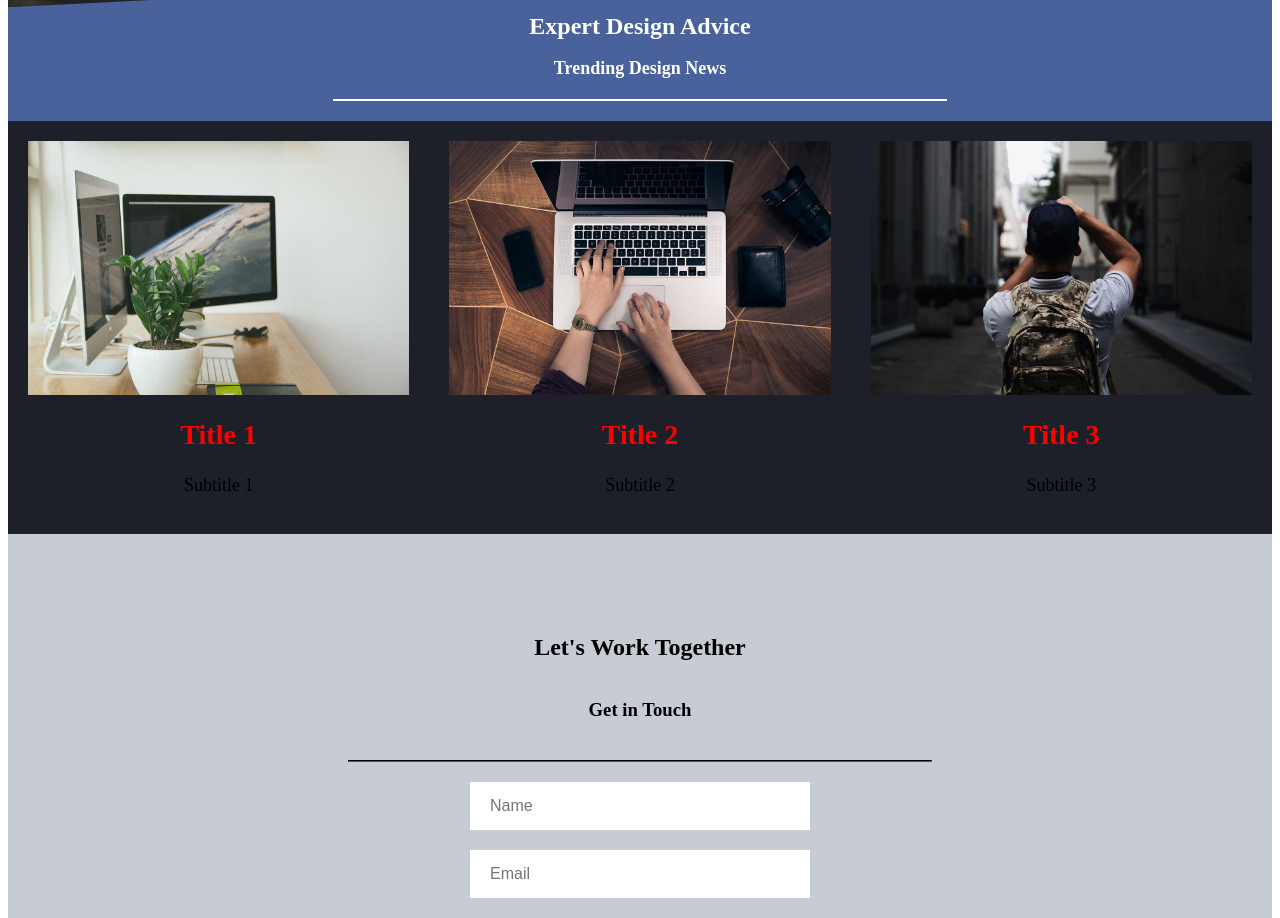
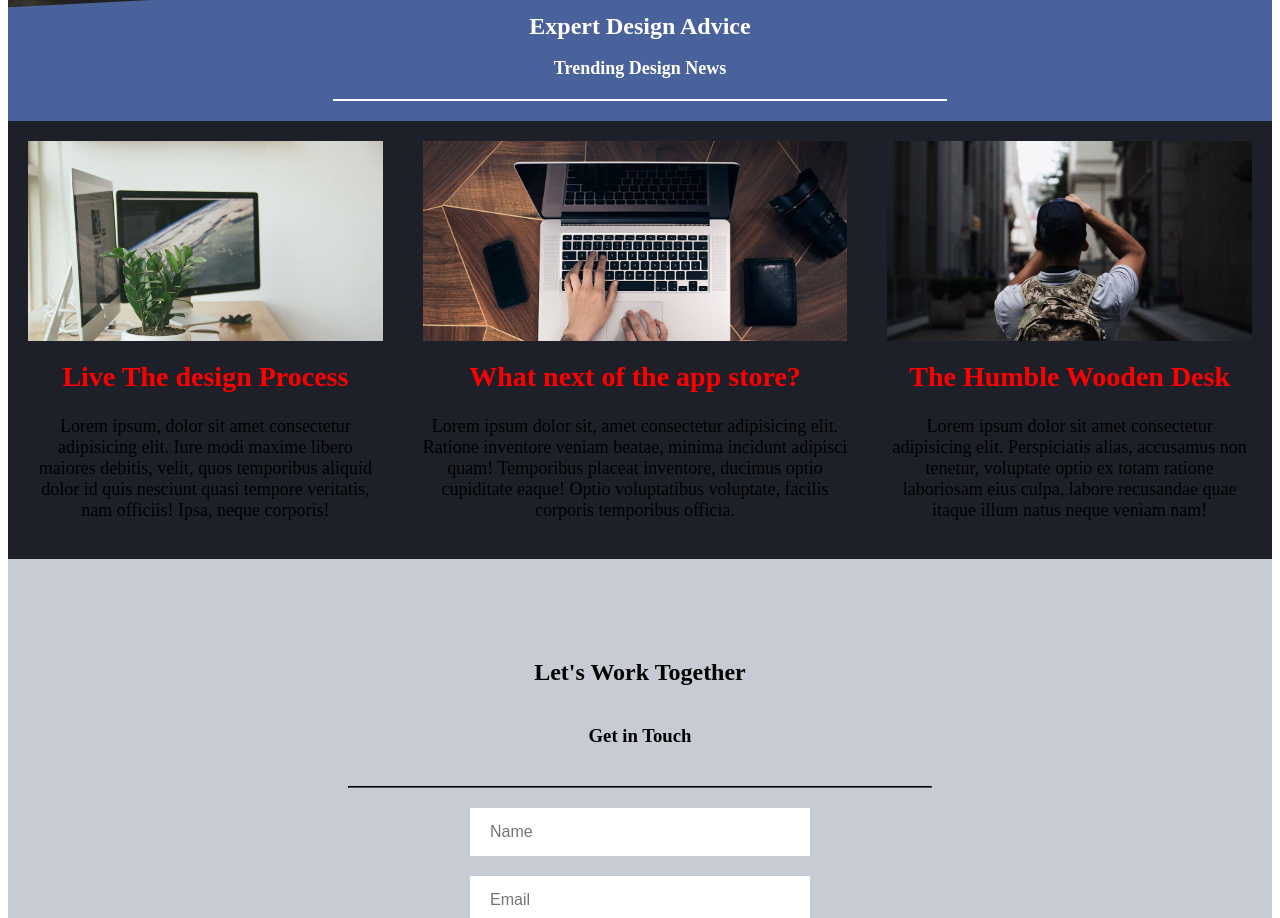
Before and after one commit to leamusa/proj-html-vuejs, a Vue app: page / in a window 1280 px wide. Shown: the part 3040-3958 px from the top of the page. Built offline with nearby package versions, Linux system fonts and the light colour scheme.

Commit message:
ovelray on the card action

```diff
--- a/src/components/AppActionCards.vue
+++ b/src/components/AppActionCards.vue
@@ -3,20 +3,15 @@
     :style="{ backgroundColor: backgroundColor }"
     class="action-cards-container"
   >
-    <div class="action-card">
-      <img src="/blog1-featured.jpg" alt="Image 1" />
-      <h2>Title 1</h2>
-      <p>Subtitle 1</p>
-    </div>
-    <div class="action-card">
-      <img src="/blog2-featured.jpg" alt="Image 2" />
-      <h2>Title 2</h2>
-      <p>Subtitle 2</p>
-    </div>
-    <div class="action-card">
-      <img src="/blog3-featured.jpg" alt="Image 3" />
-      <h2>Title 3</h2>
-      <p>Subtitle 3</p>
+    <div class="action-card" v-for="(card, index) in actionCards" :key="index">
+      <div class="image-container">
+        <img :src="card.imageSrc" :alt="card.alt" class="image" />
+      </div>
+      <div class="overlay">
+        <span class="overlay-text">{{ card.title }}</span>
+      </div>
+      <h2>{{ card.title }}</h2>
+      <p>{{ card.description }}</p>
     </div>
   </div>
 </template>
@@ -27,6 +22,29 @@ export default {
   data() {
     return {
       backgroundColor: "#1D2028",
+      actionCards: [
+        {
+          imageSrc: "/blog1-featured.jpg",
+          alt: "Image 1",
+          title: "Live The design Process",
+          description:
+            "Lorem ipsum, dolor sit amet consectetur adipisicing elit. Iure modi maxime libero maiores debitis, velit, quos temporibus aliquid dolor id quis nesciunt quasi tempore veritatis, nam officiis! Ipsa, neque corporis!",
+        },
+        {
+          imageSrc: "/blog2-featured.jpg",
+          alt: "Image 2",
+          title: "What next of the app store?",
+          description:
+            "Lorem ipsum dolor sit, amet consectetur adipisicing elit. Ratione inventore veniam beatae, minima incidunt adipisci quam! Temporibus placeat inventore, ducimus optio cupiditate eaque! Optio voluptatibus voluptate, facilis corporis temporibus officia.",
+        },
+        {
+          imageSrc: "/blog3-featured.jpg",
+          alt: "Image 3",
+          title: "The Humble Wooden Desk",
+          description:
+            "Lorem ipsum dolor sit amet consectetur adipisicing elit. Perspiciatis alias, accusamus non tenetur, voluptate optio ex totam ratione laboriosam eius culpa, labore recusandae quae itaque illum natus neque veniam nam!",
+        },
+      ],
     };
   },
 };
@@ -41,6 +59,7 @@ export default {
 .action-card {
   text-align: center;
   padding: 20px;
+  position: relative;
 }
 
 .action-card img {
@@ -48,14 +67,47 @@ export default {
   height: auto;
 }
 
-.action-card h2 {
-  margin-top: 20px;
-  font-size: 28px; /* Titolo più grande */
-  color: #ff0000; /* Rosso */
+.overlay {
+  position: absolute;
+  top: 0;
+  left: 0;
+  width: 100%;
+  height: 100%;
+  background-color: rgba(255, 0, 0, 0.5); /* trasparen of 50% */
+  display: flex;
+  justify-content: center;
+  align-items: center;
+  opacity: 0;
+  transition: opacity 0.3s ease;
 }
 
-.action-card p {
+.overlay-text {
+  color: white;
+  font-size: 24px;
+}
+
+.action-card:hover .overlay {
+  opacity: 1; /* showvl'overlay quando il mouse on the card */
+}
+
+h2 {
+  margin-top: 20px;
+  font-size: 28px;
+  color: #ff0000;
+}
+
+p {
   margin-top: 10px;
   font-size: 18px;
 }
+.image-container {
+  width: 100%;
+  height: 200px;
+  overflow: hidden;
+}
+
+.image {
+  width: 100%; /* Assicura che l'immagine si adatti completamente al suo contenitore */
+  height: auto; /* Lascia che l'altezza sia proporzionale alla larghezza per evitare distorsioni */
+}
 </style>
```
